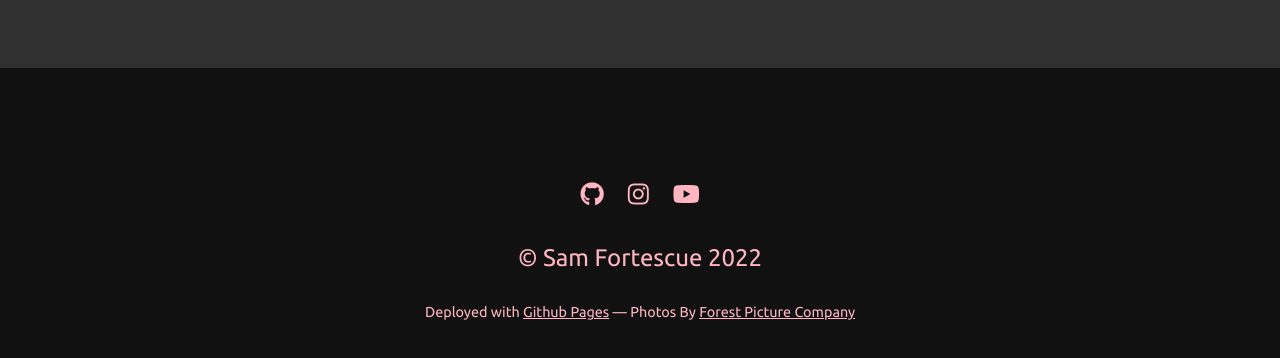
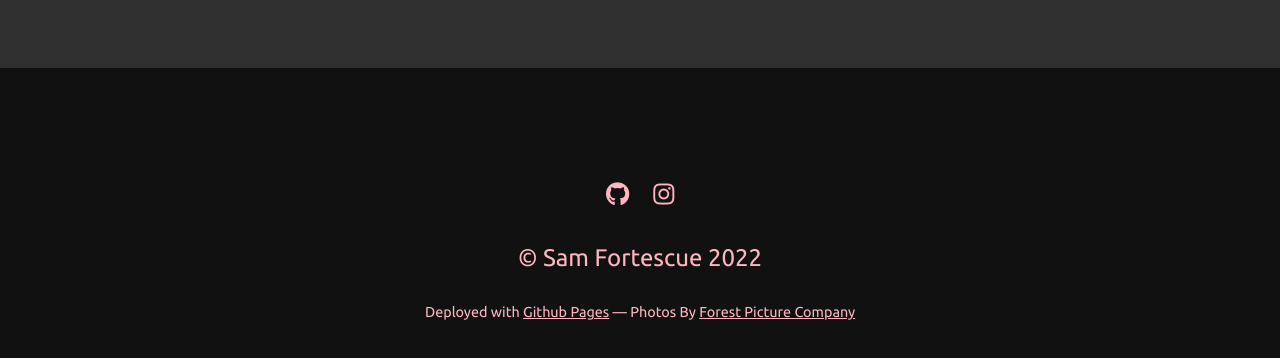
Before and after one commit to sefortescue/sefortescue.github.io, a plain HTML site: page docs/index.html in a window 1280 px wide. Shown: the part 2491-2849 px from the top of the page. Drawn offline with Linux system fonts and the light colour scheme.

Commit message:
remove youtube

```diff
--- a/docs/index.html
+++ b/docs/index.html
@@ -154,12 +154,6 @@
 					</a>
 				</li>
 
-				<li class="social-list__item">
-					<a class="social-list__link" target="_blank" href="https://www.youtube.com/channel/UClQFhSdEavE60BTadZu-kUQ/">
-						<i class="fab fa-youtube"></i>
-					</a>
-				</li>
-
 			</ul>
 
 			<p>&copy; Sam Fortescue 2022</p>
```
